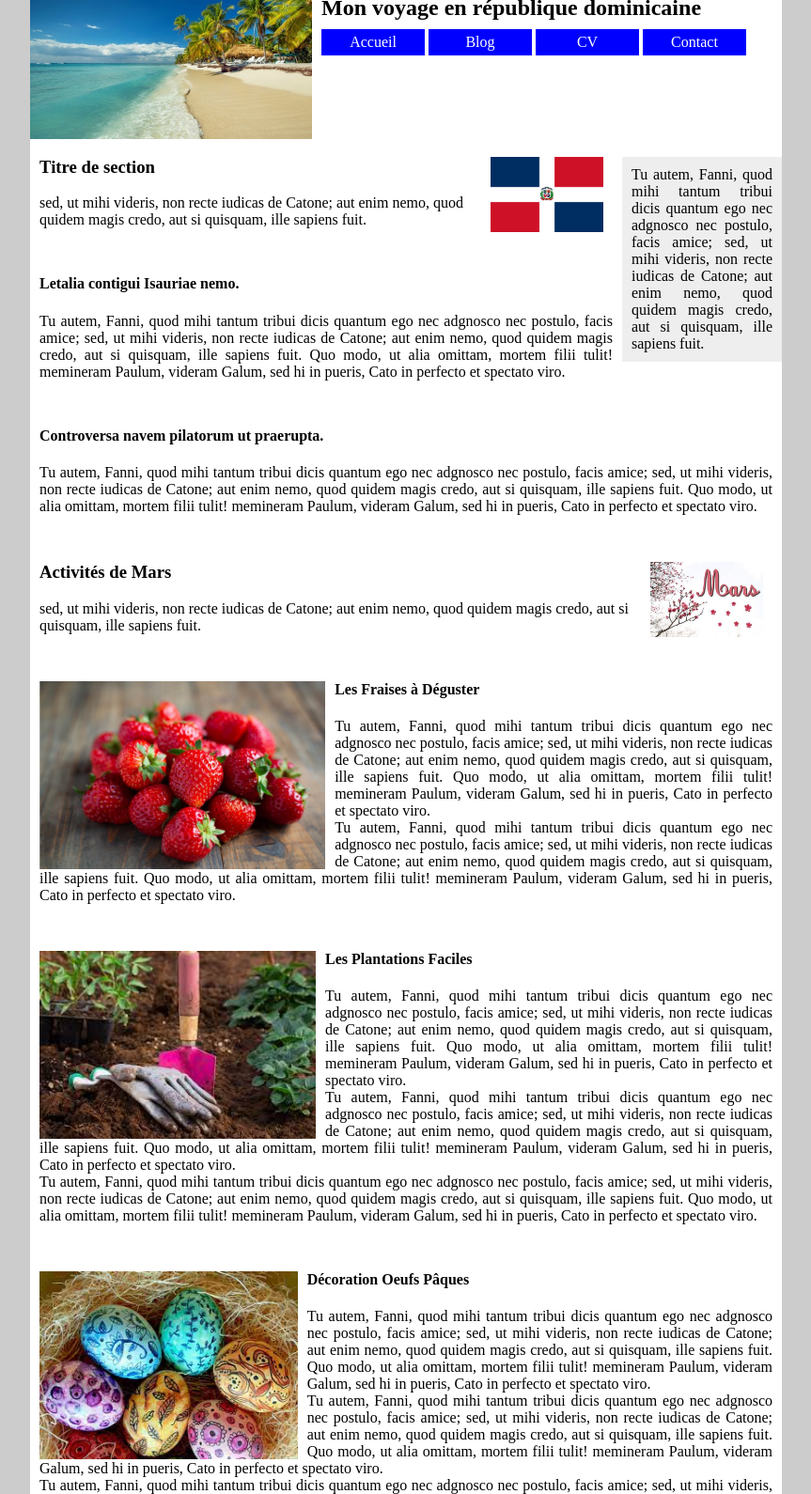
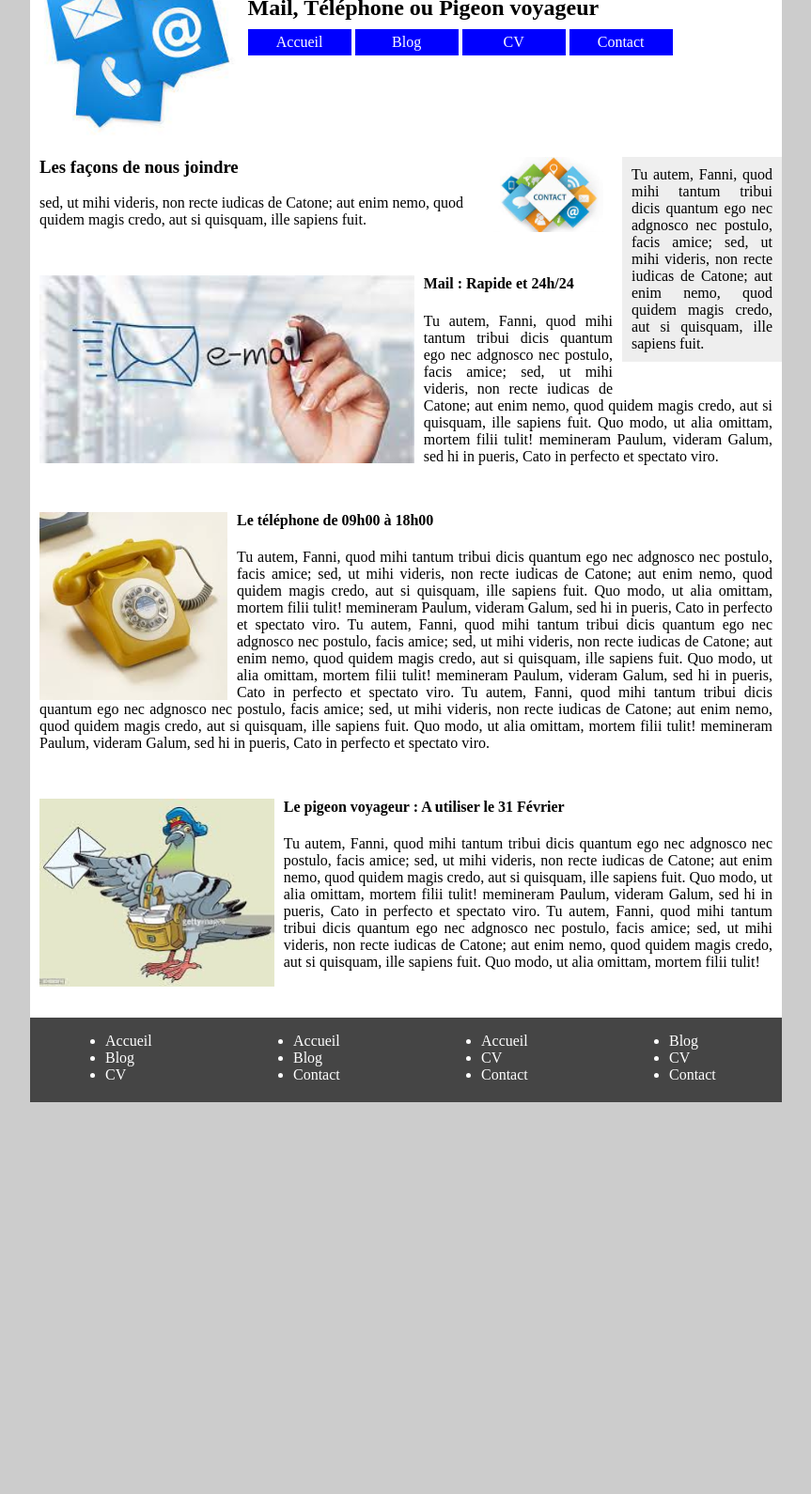
Before and after one commit to MFarine/MFarine.github.io, a plain HTML site: page contact.html in a window 1280 px wide. Shown: the part 82-1672 px from the top of the page at 94% size, without its empty margins (208-1071 px from the left). After the commit the page ends 1265 px from the top, so only its background shows below. Drawn offline with Linux system fonts and the light colour scheme; a script that the page names is missing.

Commit message:
Add files via upload

```diff
--- a/contact.html
+++ b/contact.html
@@ -3,18 +3,18 @@
 <html lang="en">
 <head>
     <meta charset="utf-8">
-    <title>The HTML5 Herald</title>
+    <title>La page de contact</title>
     <meta name="description" content="The HTML5 basic page">
-    <meta name="author" content="Arnaud Renard">
+    <meta name="author" content="Maya Farine">
     <link rel="stylesheet" href="../css/main.css?v=1.0">
 </head>
 
 <body>
     <div id='main'>
         <header>
-            <img src='../images/cana1.jpg'>
-            <h1>Punta Cana 2021</h1>
-            <h2>Mon voyage en république dominicaine</h2>
+            <img src='../images/contact.png'>
+            <h1>La page de contact</h1>
+            <h2>Mail, Téléphone ou Pigeon voyageur</h2>
             <nav>
                 <ul>
                     <li><a href='index.html'>Accueil</a></li>
@@ -31,44 +31,27 @@
 
             <section>
                 <header>
-                    <img src='../images/do.png'>
-                    <h3>Titre de section</h3>
+                    <img src='../images/contact2.png'>
+                    <h3>Les façons de nous joindre</h3>
                     sed, ut mihi videris, non recte iudicas de Catone; aut enim nemo, quod quidem magis credo, aut si quisquam, ille sapiens fuit.
                 </header>
                 <article>
-                    <h4>Letalia contigui Isauriae nemo.</h4>
+                    <img src='../images/mail.png'><h4>Mail : Rapide et 24h/24</h4>
                     Tu autem, Fanni, quod mihi tantum tribui dicis quantum ego nec adgnosco nec postulo, facis amice; sed, ut mihi videris, non recte iudicas de Catone; aut enim nemo, quod quidem magis credo, aut si quisquam, ille sapiens fuit. Quo modo, ut alia omittam, mortem filii tulit! memineram Paulum, videram Galum, sed hi in pueris, Cato in perfecto et spectato viro.
                 </article>
                 <article>
-                    <h4>Controversa navem pilatorum ut praerupta.</h4>
+                    <img src='../images/tel.png'><h4>Le téléphone de 09h00 à 18h00</h4>
+                    Tu autem, Fanni, quod mihi tantum tribui dicis quantum ego nec adgnosco nec postulo, facis amice; sed, ut mihi videris, non recte iudicas de Catone; aut enim nemo, quod quidem magis credo, aut si quisquam, ille sapiens fuit. Quo modo, ut alia omittam, mortem filii tulit! memineram Paulum, videram Galum, sed hi in pueris, Cato in perfecto et spectato viro.
+                    Tu autem, Fanni, quod mihi tantum tribui dicis quantum ego nec adgnosco nec postulo, facis amice; sed, ut mihi videris, non recte iudicas de Catone; aut enim nemo, quod quidem magis credo, aut si quisquam, ille sapiens fuit. Quo modo, ut alia omittam, mortem filii tulit! memineram Paulum, videram Galum, sed hi in pueris, Cato in perfecto et spectato viro.
                     Tu autem, Fanni, quod mihi tantum tribui dicis quantum ego nec adgnosco nec postulo, facis amice; sed, ut mihi videris, non recte iudicas de Catone; aut enim nemo, quod quidem magis credo, aut si quisquam, ille sapiens fuit. Quo modo, ut alia omittam, mortem filii tulit! memineram Paulum, videram Galum, sed hi in pueris, Cato in perfecto et spectato viro.
                 </article>
-            </section>
-            <section>
-                <header>
-                    <img src='../images/mars.jpg'>
-                    <h3>Activités de Mars</h3>
-                    sed, ut mihi videris, non recte iudicas de Catone; aut enim nemo, quod quidem magis credo, aut si quisquam, ille sapiens fuit.
-                </header>
                 <article>
-                    <img src='../images/fraises.jpg'><h4>Les Fraises à Déguster</h4>
+                    <img src='../images/pigeonv.png'><h4>Le pigeon voyageur : A utiliser le 31 Février </h4>
                     Tu autem, Fanni, quod mihi tantum tribui dicis quantum ego nec adgnosco nec postulo, facis amice; sed, ut mihi videris, non recte iudicas de Catone; aut enim nemo, quod quidem magis credo, aut si quisquam, ille sapiens fuit. Quo modo, ut alia omittam, mortem filii tulit! memineram Paulum, videram Galum, sed hi in pueris, Cato in perfecto et spectato viro.
-                <br>Tu autem, Fanni, quod mihi tantum tribui dicis quantum ego nec adgnosco nec postulo, facis amice; sed, ut mihi videris, non recte iudicas de Catone; aut enim nemo, quod quidem magis credo, aut si quisquam, ille sapiens fuit. Quo modo, ut alia omittam, mortem filii tulit! memineram Paulum, videram Galum, sed hi in pueris, Cato in perfecto et spectato viro.
-                <br>
-                </article>
-                <article>
-                    <img src='../images/plantations.jpg'><h4>Les Plantations Faciles</h4>
-                    Tu autem, Fanni, quod mihi tantum tribui dicis quantum ego nec adgnosco nec postulo, facis amice; sed, ut mihi videris, non recte iudicas de Catone; aut enim nemo, quod quidem magis credo, aut si quisquam, ille sapiens fuit. Quo modo, ut alia omittam, mortem filii tulit! memineram Paulum, videram Galum, sed hi in pueris, Cato in perfecto et spectato viro.
-                <br>Tu autem, Fanni, quod mihi tantum tribui dicis quantum ego nec adgnosco nec postulo, facis amice; sed, ut mihi videris, non recte iudicas de Catone; aut enim nemo, quod quidem magis credo, aut si quisquam, ille sapiens fuit. Quo modo, ut alia omittam, mortem filii tulit! memineram Paulum, videram Galum, sed hi in pueris, Cato in perfecto et spectato viro.
-                <br>Tu autem, Fanni, quod mihi tantum tribui dicis quantum ego nec adgnosco nec postulo, facis amice; sed, ut mihi videris, non recte iudicas de Catone; aut enim nemo, quod quidem magis credo, aut si quisquam, ille sapiens fuit. Quo modo, ut alia omittam, mortem filii tulit! memineram Paulum, videram Galum, sed hi in pueris, Cato in perfecto et spectato viro.
-                </article>
-                <article>
-                    <img src='../images/oeuf_deo_paques.jpg'><h4>Décoration Oeufs Pâques</h4>
-                    Tu autem, Fanni, quod mihi tantum tribui dicis quantum ego nec adgnosco nec postulo, facis amice; sed, ut mihi videris, non recte iudicas de Catone; aut enim nemo, quod quidem magis credo, aut si quisquam, ille sapiens fuit. Quo modo, ut alia omittam, mortem filii tulit! memineram Paulum, videram Galum, sed hi in pueris, Cato in perfecto et spectato viro.
-                <br>Tu autem, Fanni, quod mihi tantum tribui dicis quantum ego nec adgnosco nec postulo, facis amice; sed, ut mihi videris, non recte iudicas de Catone; aut enim nemo, quod quidem magis credo, aut si quisquam, ille sapiens fuit. Quo modo, ut alia omittam, mortem filii tulit! memineram Paulum, videram Galum, sed hi in pueris, Cato in perfecto et spectato viro.
-                <br>Tu autem, Fanni, quod mihi tantum tribui dicis quantum ego nec adgnosco nec postulo, facis amice; sed, ut mihi videris, non recte iudicas de Catone; aut enim nemo, quod quidem magis credo, aut si quisquam, ille sapiens fuit. Quo modo, ut alia omittam, mortem filii tulit! memineram Paulum, videram Galum, sed hi in pueris, Cato in perfecto et spectato viro.
+                    Tu autem, Fanni, quod mihi tantum tribui dicis quantum ego nec adgnosco nec postulo, facis amice; sed, ut mihi videris, non recte iudicas de Catone; aut enim nemo, quod quidem magis credo, aut si quisquam, ille sapiens fuit. Quo modo, ut alia omittam, mortem filii tulit!
                 </article>
             </section>
+
         </main>
         <footer>
             <ul>
```
Also changed, not shown: blog.html (+8 -21 lines), index.html (+3 -3 lines).
